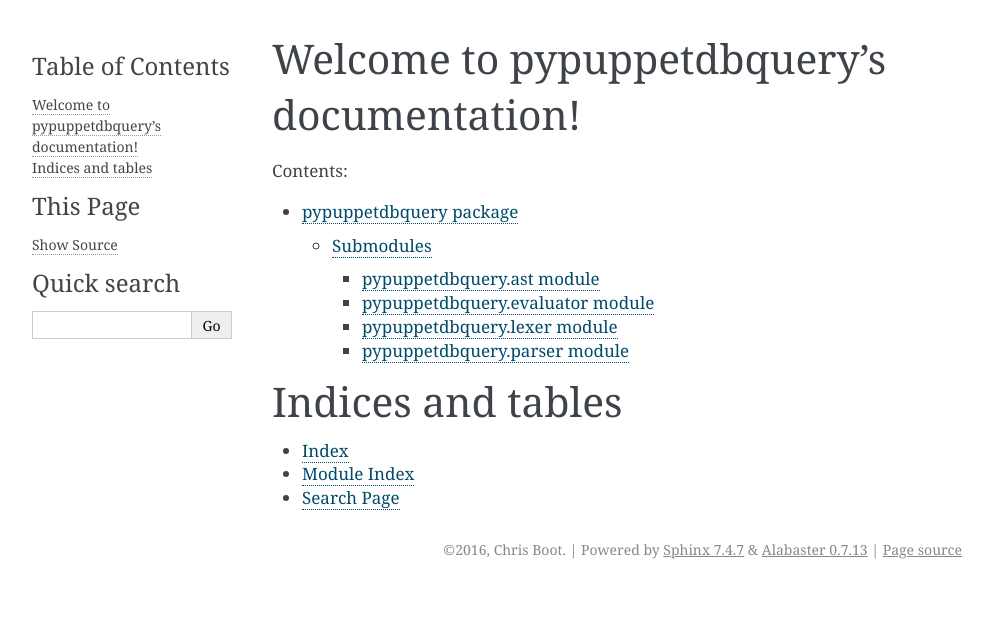
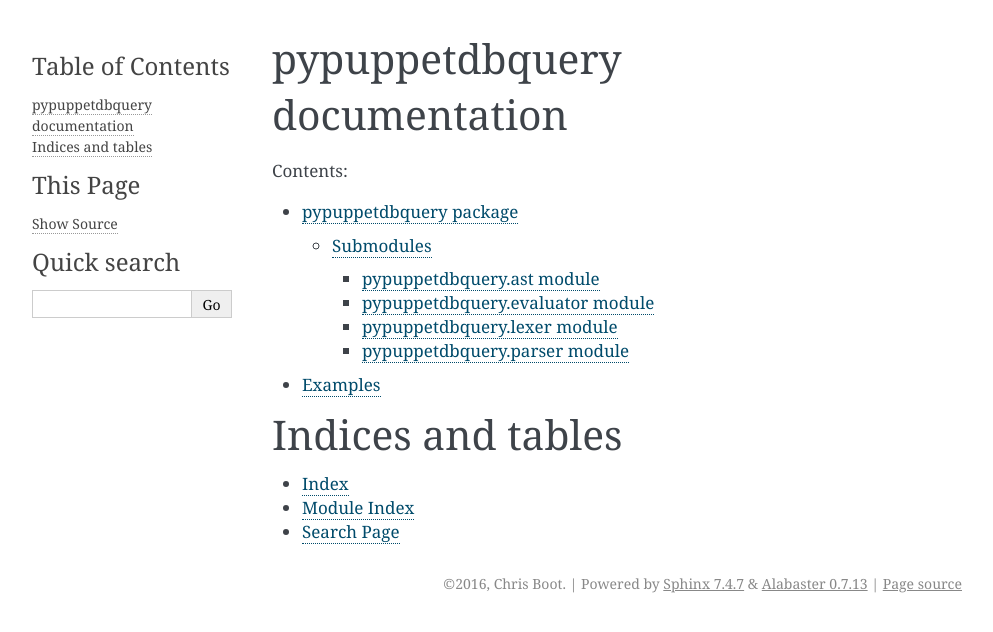
Before and after one commit to bootc/pypuppetdbquery, a Sphinx documentation site: the page built from docs/index.rst, in a window 1280 px wide. Shown: the top 632 px of the page, without its empty margins (148-1141 px from the left). Built offline with Sphinx 7.4.7, drawn with Linux system fonts in a browser that asks for light colours.

Commit message:
Tweak sphinx documentation, add a usage example

```diff
--- a/docs/index.rst
+++ b/docs/index.rst
@@ -3,8 +3,8 @@
    You can adapt this file completely to your liking, but it should at least
    contain the root `toctree` directive.
 
-Welcome to pypuppetdbquery's documentation!
-===========================================
+pypuppetdbquery documentation
+=============================
 
 Contents:
 
@@ -12,6 +12,7 @@
    :maxdepth: 3
 
    pypuppetdbquery
+   examples
 
 Indices and tables
 ==================
```
Also changed, not shown: docs/examples.rst (added, +15 -0 lines).
